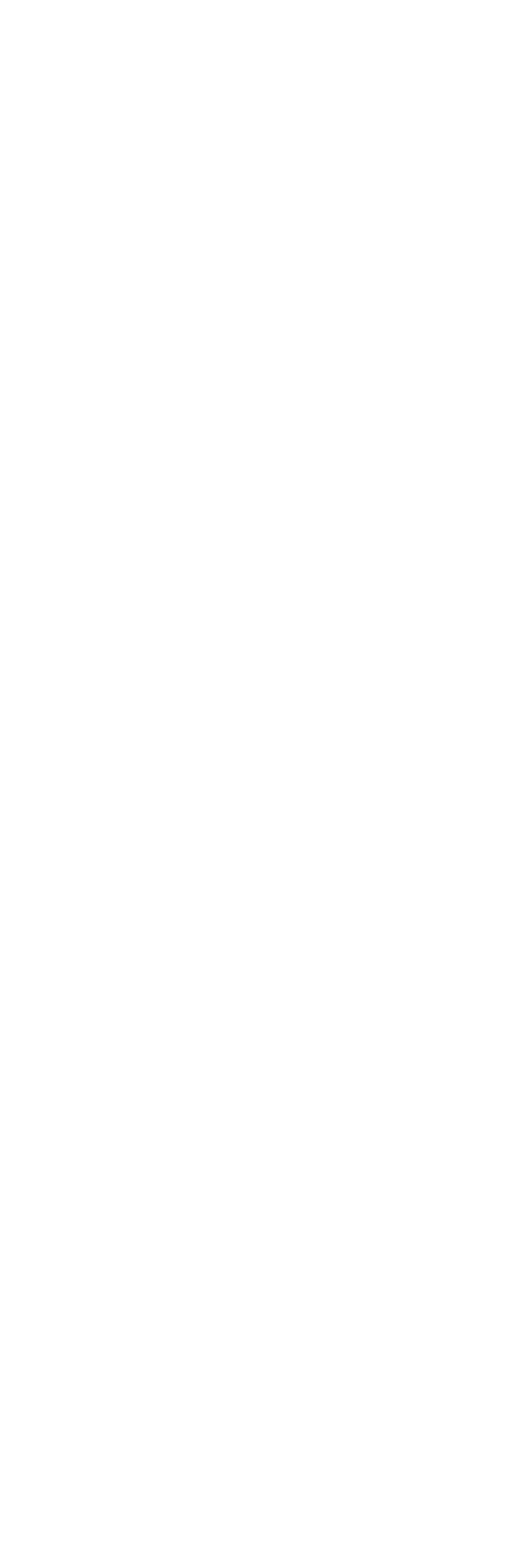
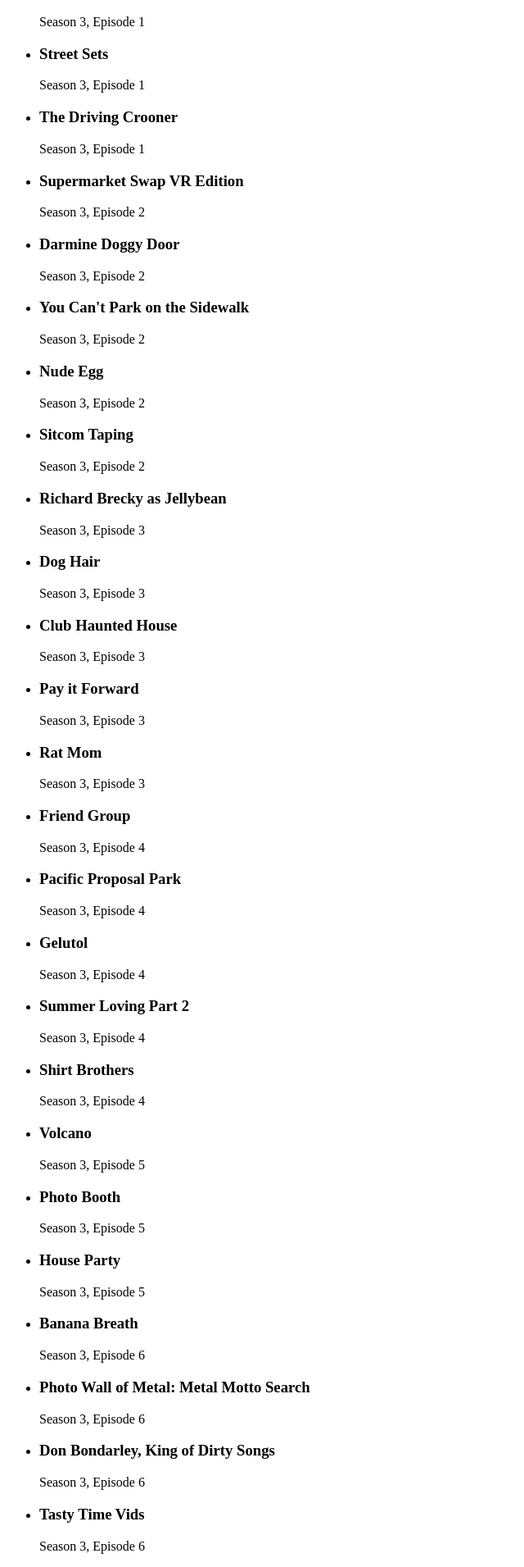
Before and after one commit to MichelleRS/react-itysl-database, a React (Vite) app: page / in a window 1280 px wide. Shown: the part 4864-6775 px from the top of the page at 82% size, without its empty margins (0-640 px from the left). Before the commit the page ends 4684 px from the top, so only its background shows below. Built offline with nearby package versions, Linux system fonts and the light colour scheme.

Commit message:
Update sketch data with season 3

```diff
--- a/src/sketch-data.js
+++ b/src/sketch-data.js
@@ -414,4 +414,194 @@ export default [
     title: "Claire's",
     includesTim: false,
   },
+  // season 3
+  {
+    id: 60,
+    season: 3,
+    episode: 1,
+    title: "Barley Tonight",
+    includesTim: true,
+  },
+  {
+    id: 61,
+    season: 3,
+    episode: 1,
+    title: "Mortal Enemies",
+    includesTim: true,
+  },
+  {
+    id: 62,
+    season: 3,
+    episode: 1,
+    title: "Summer Loving",
+    includesTim: true,
+  },
+  {
+    id: 63,
+    season: 3,
+    episode: 1,
+    title: "Street Sets",
+    includesTim: false,
+  },
+  {
+    id: 64,
+    season: 3,
+    episode: 1,
+    title: "The Driving Crooner",
+    includesTim: true,
+  },
+  {
+    id: 65,
+    season: 3,
+    episode: 2,
+    title: "Supermarket Swap VR Edition",
+    includesTim: true,
+  },
+  {
+    id: 66,
+    season: 3,
+    episode: 2,
+    title: "Darmine Doggy Door",
+    includesTim: true,
+  },
+  {
+    id: 67,
+    season: 3,
+    episode: 2,
+    title: "You Can't Park on the Sidewalk",
+    includesTim: false,
+  },
+  {
+    id: 68,
+    season: 3,
+    episode: 2,
+    title: "Nude Egg",
+    includesTim: true,
+  },
+  {
+    id: 69,
+    season: 3,
+    episode: 2,
+    title: "Sitcom Taping",
+    includesTim: true,
+  },
+  {
+    id: 70,
+    season: 3,
+    episode: 3,
+    title: "Richard Brecky as Jellybean",
+    includesTim: true,
+  },
+  {
+    id: 71,
+    season: 3,
+    episode: 3,
+    title: "Dog Hair",
+    includesTim: true,
+  },
+  {
+    id: 72,
+    season: 3,
+    episode: 3,
+    title: "Club Haunted House",
+    includesTim: true,
+  },
+  {
+    id: 73,
+    season: 3,
+    episode: 3,
+    title: "Pay it Forward",
+    includesTim: true,
+  },
+  {
+    id: 74,
+    season: 3,
+    episode: 3,
+    title: "Rat Mom",
+    includesTim: false,
+  },
+  {
+    id: 75,
+    season: 3,
+    episode: 4,
+    title: "Friend Group",
+    includesTim: true,
+  },
+  {
+    id: 76,
+    season: 3,
+    episode: 4,
+    title: "Pacific Proposal Park",
+    includesTim: false,
+  },
+  {
+    id: 77,
+    season: 3,
+    episode: 4,
+    title: "Gelutol",
+    includesTim: true,
+  },
+  {
+    id: 78,
+    season: 3,
+    episode: 4,
+    title: "Summer Loving Part 2",
+    includesTim: true,
+  },
+  {
+    id: 79,
+    season: 3,
+    episode: 4,
+    title: "Shirt Brothers",
+    includesTim: true,
+  },
+  {
+    id: 80,
+    season: 3,
+    episode: 5,
+    title: "Volcano",
+    includesTim: true,
+  },
+  {
+    id: 81,
+    season: 3,
+    episode: 5,
+    title: "Photo Booth",
+    includesTim: false,
+  },
+  {
+    id: 82,
+    season: 3,
+    episode: 5,
+    title: "House Party",
+    includesTim: true,
+  },
+  {
+    id: 83,
+    season: 3,
+    episode: 6,
+    title: "Banana Breath",
+    includesTim: false,
+  },
+  {
+    id: 84,
+    season: 3,
+    episode: 6,
+    title: "Photo Wall of Metal: Metal Motto Search",
+    includesTim: false,
+  },
+  {
+    id: 85,
+    season: 3,
+    episode: 6,
+    title: "Don Bondarley, King of Dirty Songs",
+    includesTim: true,
+  },
+  {
+    id: 86,
+    season: 3,
+    episode: 6,
+    title: "Tasty Time Vids",
+    includesTim: true,
+  },
 ];
```
